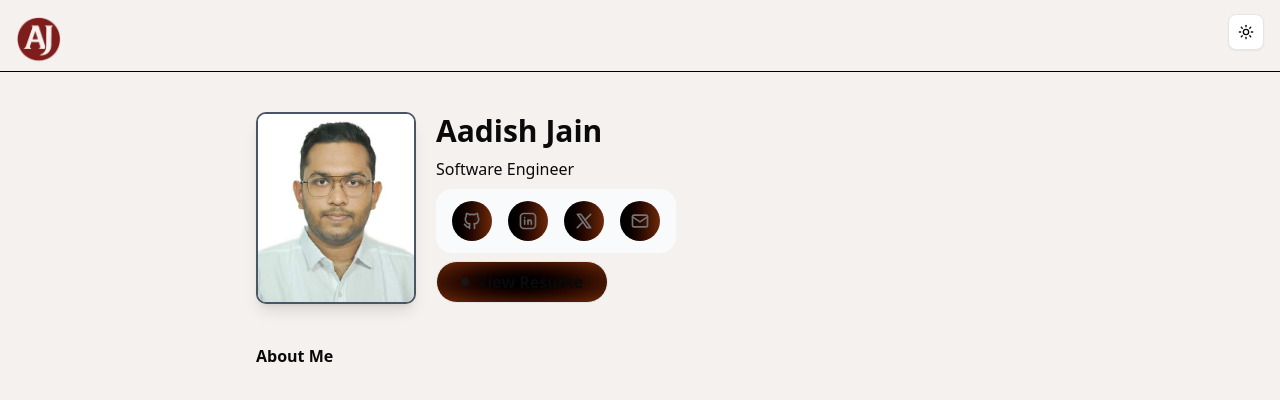
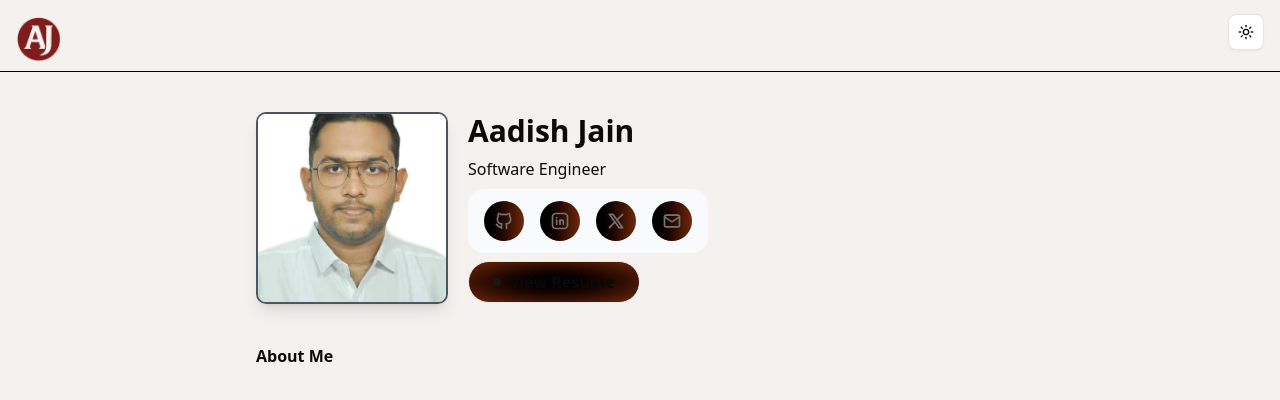
Before and after one commit to aadishj23/Portfolio, a Next.js app: page / in a window 1280 px wide. Shown: the top 400 px of the page. Built offline with nearby package versions, Linux system fonts and the light colour scheme.

Commit message:
image resposivness

```diff
--- a/components/hero.tsx
+++ b/components/hero.tsx
@@ -43,15 +43,15 @@ export default function Hero(){
 
     return(
         <div className="flex my-10 gap-5 lg:pl-[20vw] px-5 items-center" >
-            <div className="w-40 h-40 lg:h-48 rounded-lg overflow-hidden border-2 dark:border-4 border-gray-600 dark:border-gray-300 shadow-lg">
-                <Image
-                    src="/Photo.jpeg"
-                    alt="Aadish Jain"
-                    width={160}
-                    height={192}
-                    className=""
-                />
-            </div>
+          <div className="relative w-32 h-32 sm:w-40 sm:h-40 lg:w-48 lg:h-48 rounded-lg overflow-hidden border-2 dark:border-4 border-gray-600 dark:border-gray-300 shadow-lg">
+            <Image
+              src="/Photo.jpeg"
+              alt="Aadish Jain"
+              fill
+              className="object-cover"
+            />
+          </div>
+
             <div>
                 <h1 className="dark:text-white text-3xl font-bold">Aadish Jain</h1>
                 <p className="dark:text-white my-2">Software Engineer</p>
```
